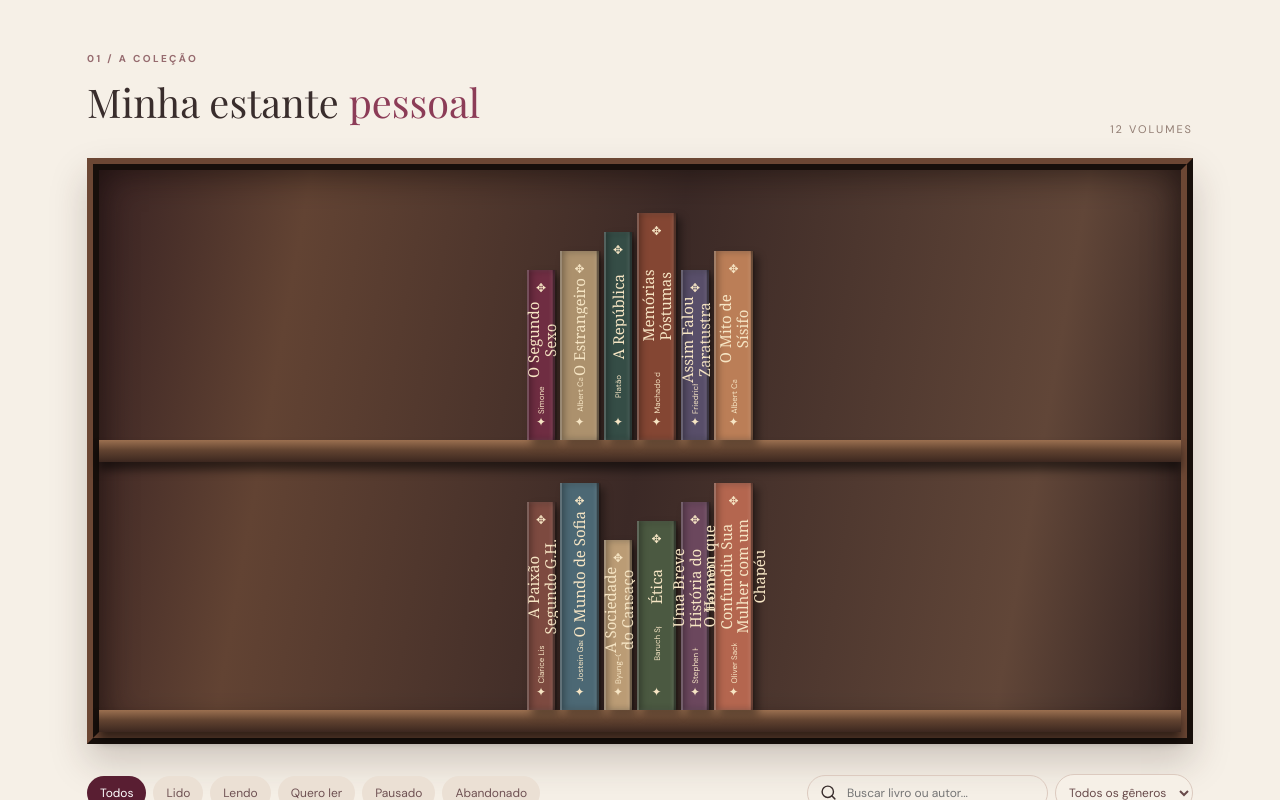
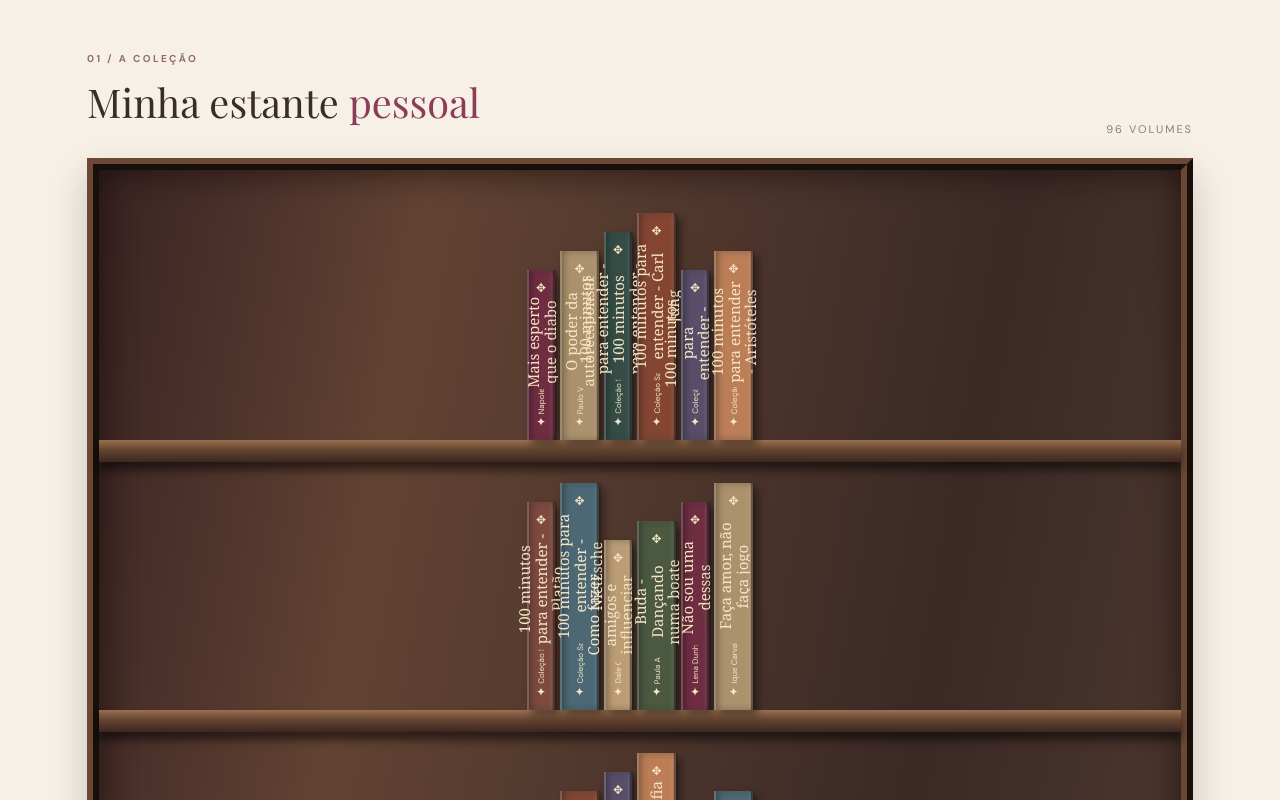
Before and after one commit to JullianaNunes/julli-library, a React (Vite) app: page / in a window 1280 px wide. Shown: the part 500-1300 px from the top of the page. Built offline with nearby package versions, Linux system fonts and the light colour scheme; a web font is replaced by a local one.

Commit message:
feat: use Notion reading catalog instead of demo books

```diff
--- a/src/books.ts
+++ b/src/books.ts
@@ -1,18 +1,5 @@
+import notionBooks from './data/notion-books.json';
 export type Status = 'finished' | 'reading' | 'wishlist' | 'paused' | 'abandoned';
-export interface Book { id: string; title: string; author: string; genre: string; status: Status; color: string; ink: string; height: number; width: number; year: number; pages: number; current: number; rating?: number; description: string; }
-export const statusLabels: Record<Status,string> = { finished:'Lido', reading:'Lendo', wishlist:'Quero ler', paused:'Pausado', abandoned:'Abandonado' };
-const samples:[string,string,string,Status,string,number,number][] = [
- ['O Segundo Sexo','Simone de Beauvoir','Filosofia','reading','#6f2d42',1949,848],
- ['O Estrangeiro','Albert Camus','Ficção','finished','#ac916d',1942,128],
- ['A República','Platão','Filosofia','wishlist','#354d46',-375,432],
- ['Memórias Póstumas','Machado de Assis','Ficção','finished','#844633',1881,224],
- ['Assim Falou Zaratustra','Friedrich Nietzsche','Filosofia','reading','#584e69',1883,352],
- ['O Mito de Sísifo','Albert Camus','Filosofia','wishlist','#bb7e57',1942,160],
- ['A Paixão Segundo G.H.','Clarice Lispector','Ficção','wishlist','#7d4a40',1964,184],
- ['O Mundo de Sofia','Jostein Gaarder','Filosofia','finished','#4c6874',1991,568],
- ['A Sociedade do Cansaço','Byung-Chul Han','Filosofia','finished','#bb9c75',2010,136],
- ['Ética','Baruch Spinoza','Filosofia','paused','#4b5941',1677,392],
- ['Uma Breve História do Tempo','Stephen Hawking','Ciência','wishlist','#6b475d',1988,256],
- ['O Homem que Confundiu Sua Mulher com um Chapéu','Oliver Sacks','Neurociência','wishlist','#b4664f',1985,272]
-];
-export const books:Book[] = samples.map((s,i)=>({id:'book-'+String(i+1).padStart(2,'0'),title:s[0],author:s[1],genre:s[2],status:s[3],color:s[4],ink:'#f6e5c4',height:170+(i*19)%76,width:28+(i*11)%22,year:s[5],pages:s[6],current:s[3]==='finished'?s[6]:s[3]==='reading'?Math.min(s[6],110+i*14):0,rating:s[3]==='finished'?4+(i%2)*.5:undefined,description:'Uma obra da biblioteca demonstrativa. Na próxima entrega, os dados bibliográficos, leituras e reflexões serão carregados de arquivos Markdown.'}));
+export interface Book { id:string; title:string; author:string; genre:string; genres:string[]; status:Status; color:string; ink:string; height:number; width:number; year:number; pages:number; current:number; rating?:number; description:string; format:string[]; owned:boolean; notionUrls:string[]; startedAt:string|null; finishedAt:string|null; }
+export const statusLabels:Record<Status,string>={finished:'Lido',reading:'Lendo',wishlist:'Quero ler',paused:'Pausado',abandoned:'Abandonado'};
+export const books:Book[]=notionBooks as Book[];
```
